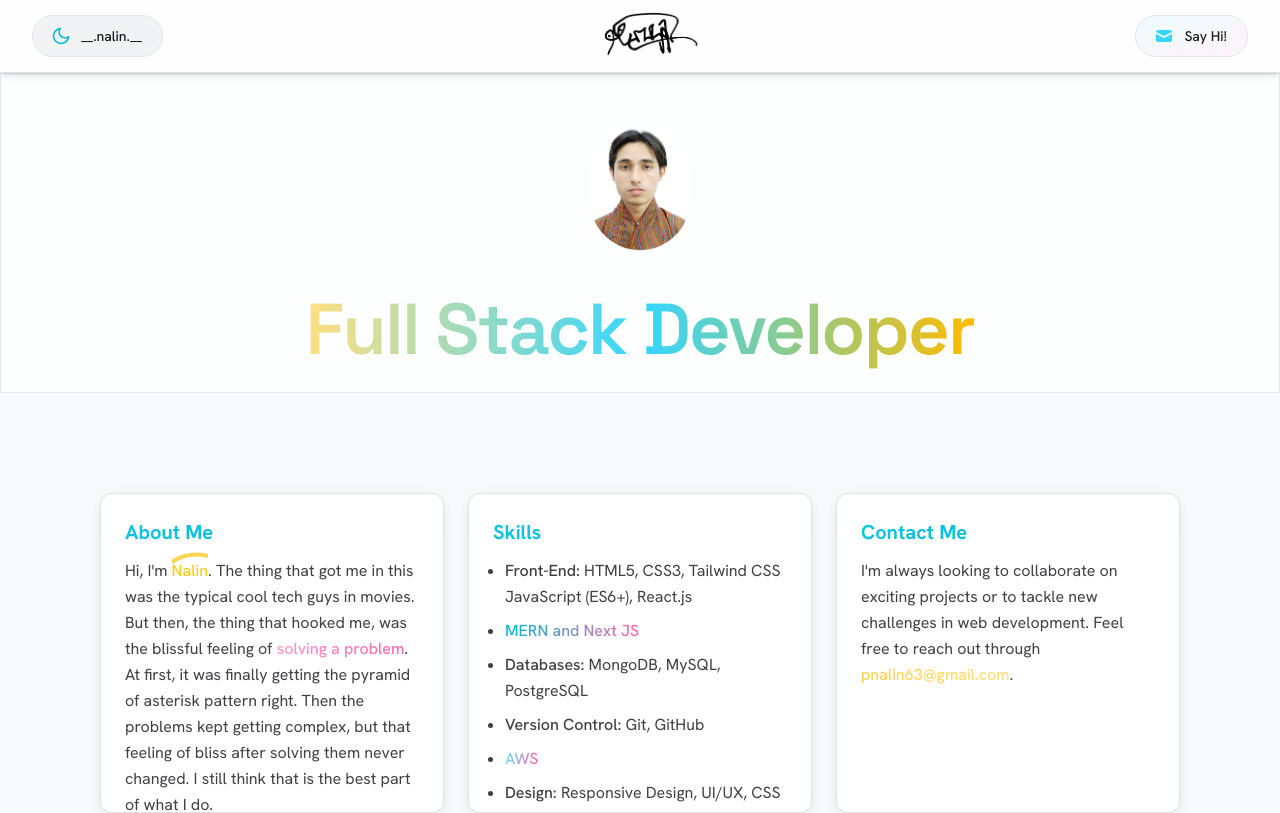
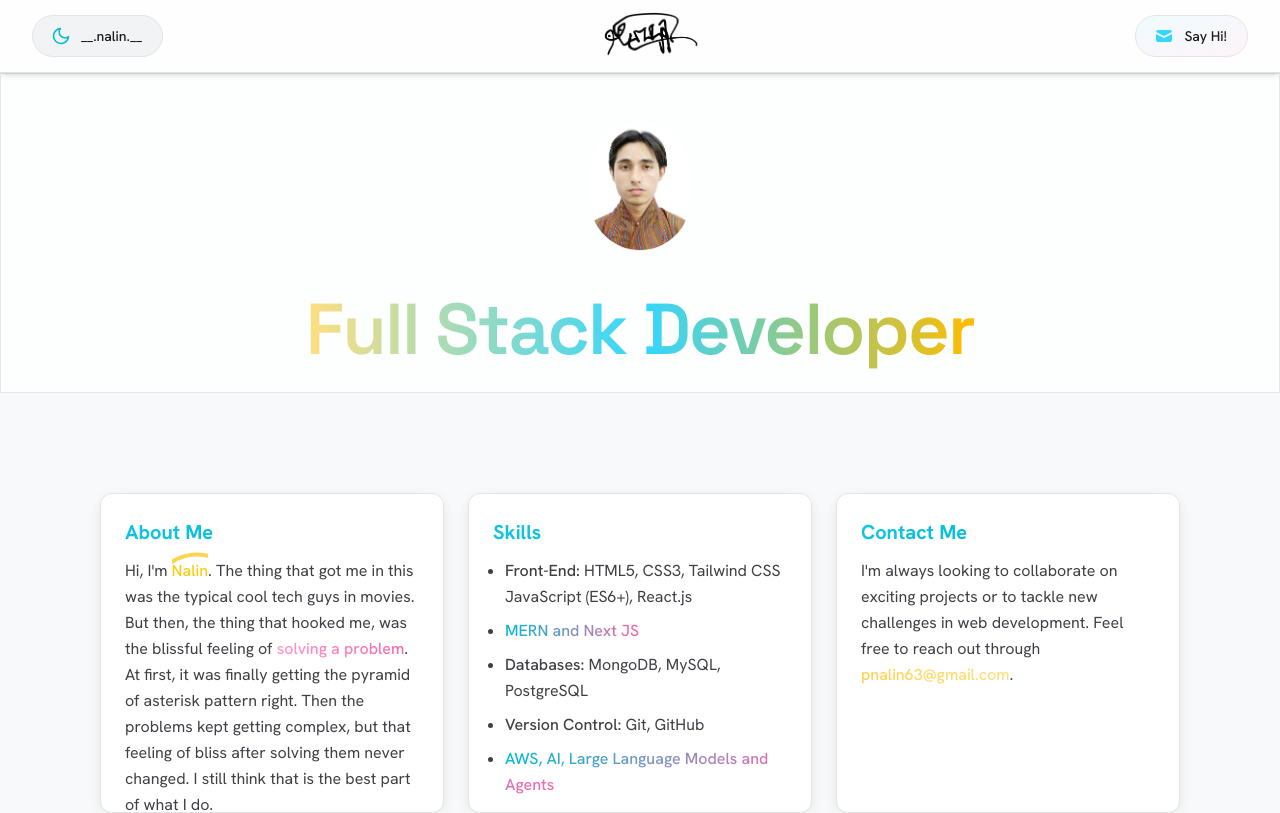
Before and after one commit to NalinPradhan/profilepage, a React (Create React App) app: page / in a window 1280 px wide. Shown: the top 813 px of the page. Built offline with nearby package versions, Linux system fonts and the light colour scheme; what tailwindcss-motion would draw is missing.

Commit message:
updated text skills

```diff
--- a/src/components/intro.jsx
+++ b/src/components/intro.jsx
@@ -104,9 +104,9 @@ function Intro() {
                 GitHub
               </li>
               <li>
-                <span className="bg-gradient-to-r from-accent-cyan-light to-accent-rose bg-clip-text text-transparent font-medium">
-                  AWS
-                </span>{" "}
+                <span className="bg-gradient-to-r from-accent-cyan-dark to-accent-rose bg-clip-text text-transparent font-medium">
+                  AWS, AI, Large Language Models and Agents{" "}
+                </span>
               </li>
               <li>
                 <span className="font-medium">Design:</span> Responsive Design,
```
